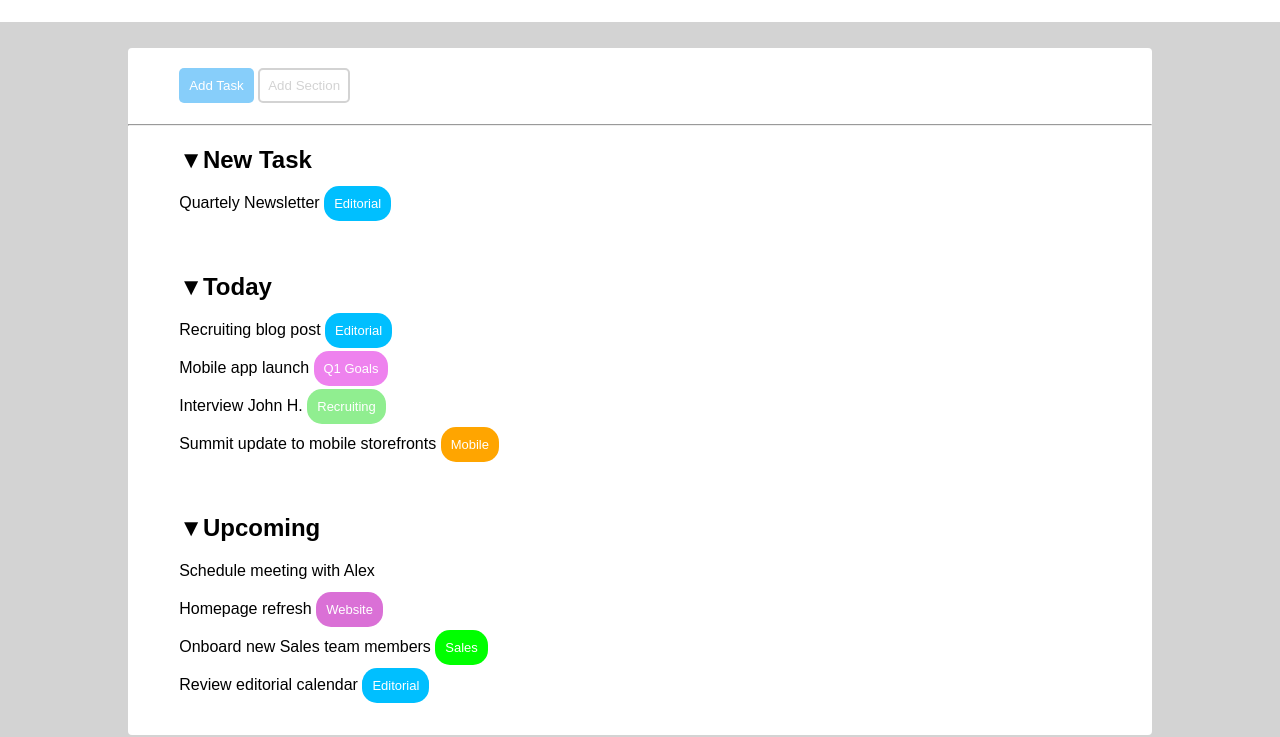
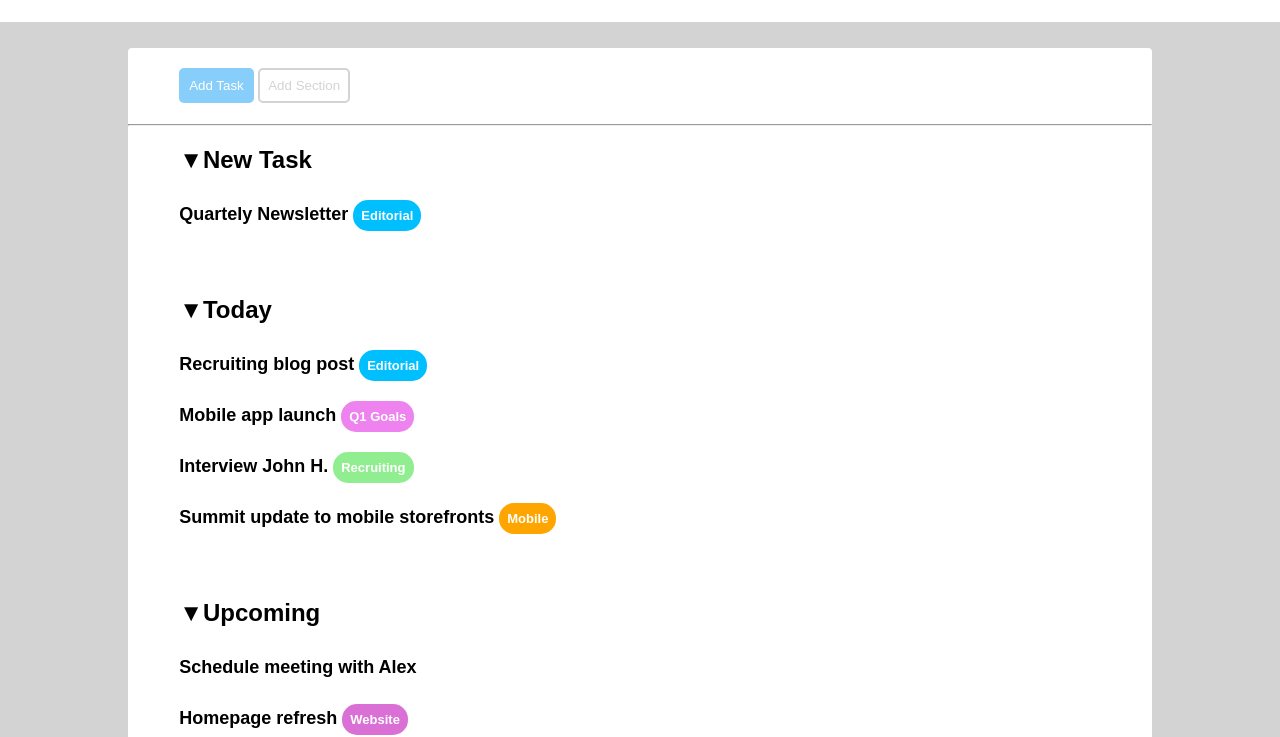
Before and after one commit to ElperdonXV/html-css-toboolist, a plain HTML site: page index.html in a window 1280 px wide. Shown: the part 83-820 px from the top of the page. Drawn offline with Linux system fonts and the light colour scheme.

Commit message:
font fix

```diff
--- a/css/style.css
+++ b/css/style.css
@@ -74,12 +74,14 @@ ol{
 }
 
 li{
-    margin-top: 20px;
-    margin-bottom: 20px;
+    font-size: large;
+    font-weight: 700;
+    margin-top: 30px;
+    margin-bottom: 30px;
 }
 
 a{
-    padding: 10px;
+    padding: 8px;
     background-color: tomato;
     border-radius: 15px;
     font-size: small;
```
